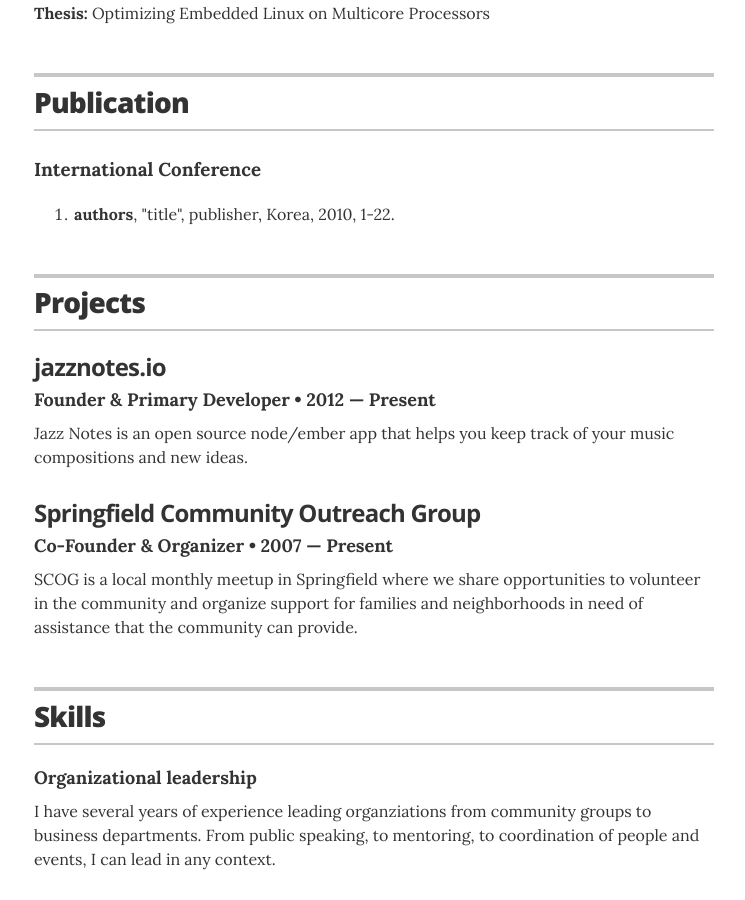
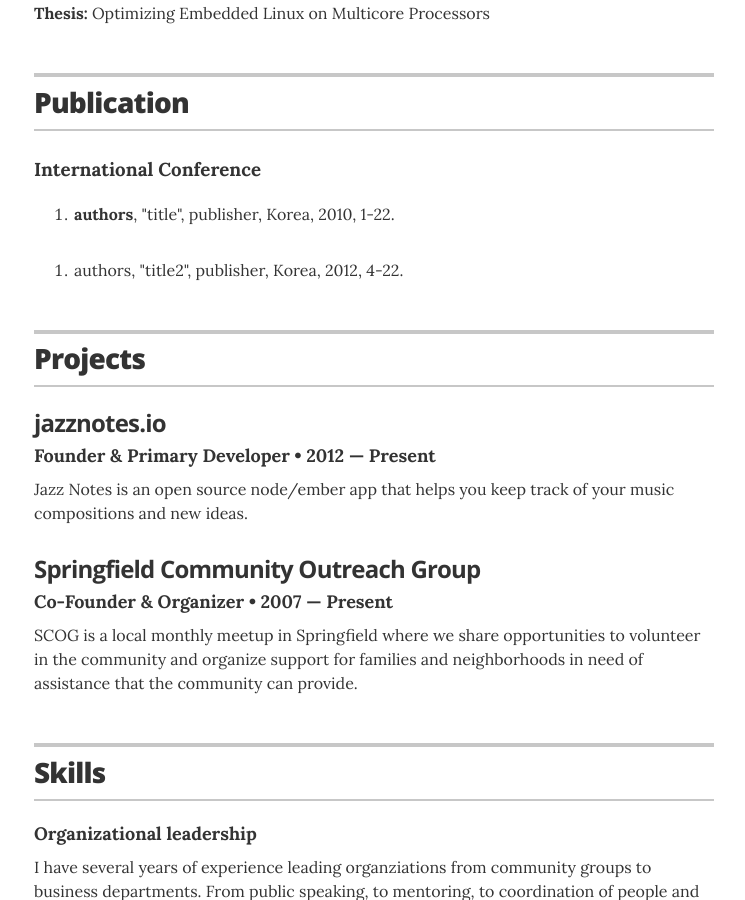
Before and after one commit to sihyeong/sihyeong.github.io, a Jekyll site: the page built from index.html, in a window 1280 px wide and 900 px high, scrolled down 960 px. Shown: the whole window, without its empty margins (266-1011 px from the left). Built offline with Jekyll 4.4.1, drawn with Linux system fonts in a browser that asks for light colours.

Commit message:
Update i_publication.yml

```diff
--- a/_data/i_publication.yml
+++ b/_data/i_publication.yml
@@ -5,3 +5,11 @@
   pageStart: 1
   pageEnd: 22
   contentLocation: Korea
+
+- name: title2
+  author: authors
+  publisher: publisher
+  datetime: 2012
+  pageStart: 4
+  pageEnd: 22
+  contentLocation: Korea
```
